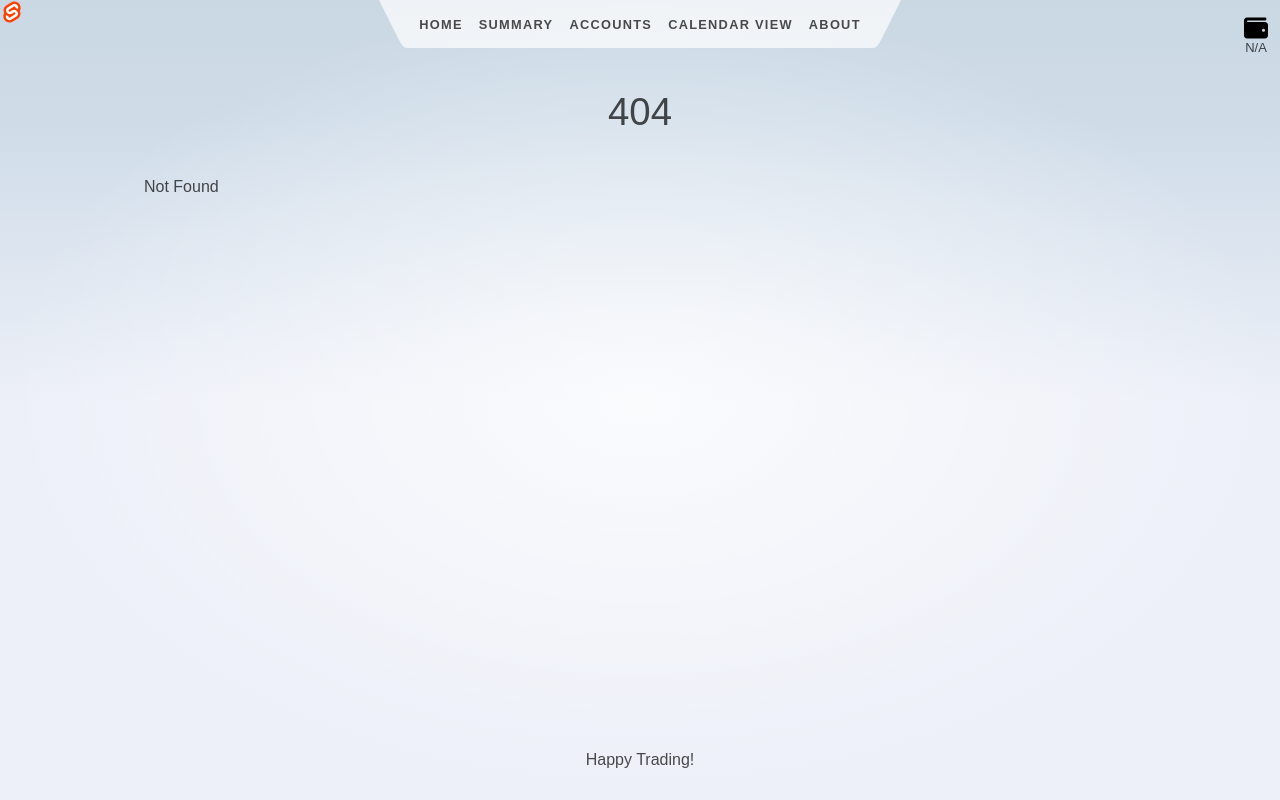
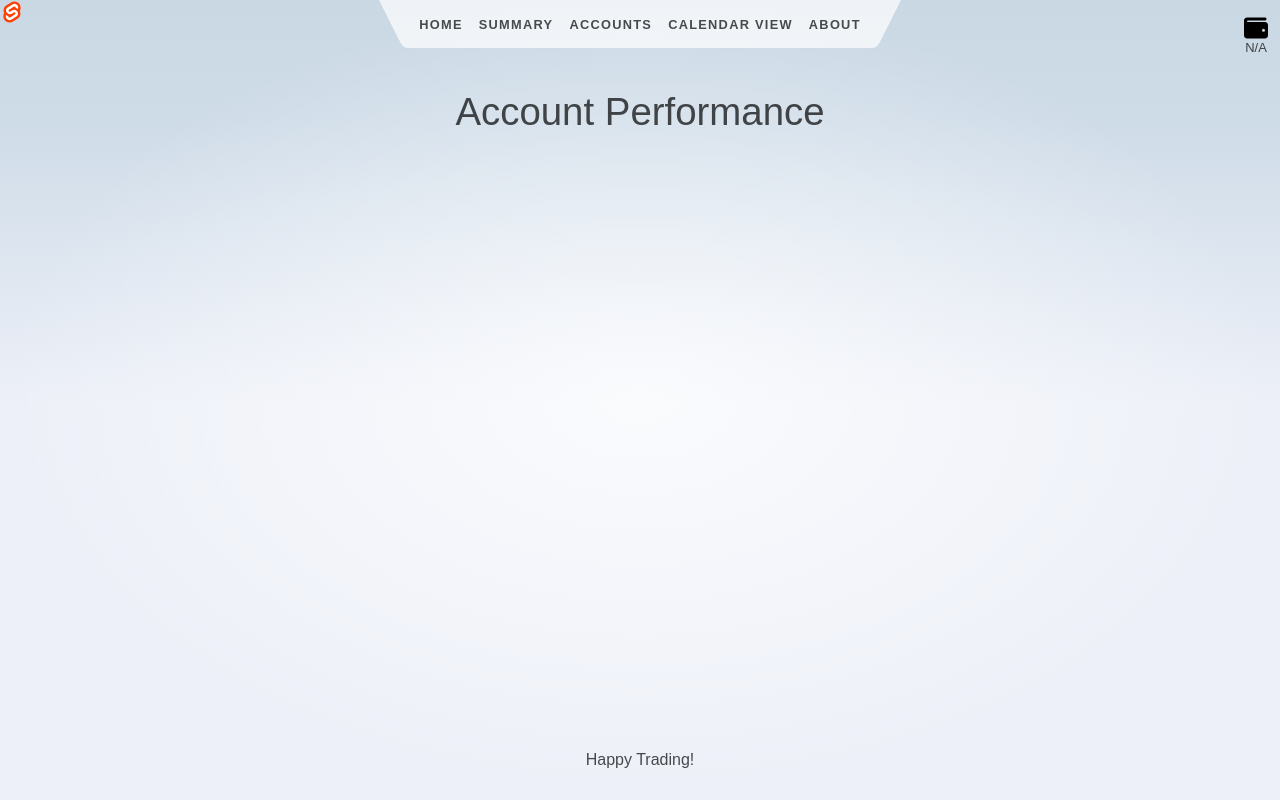
Before and after one commit to belloyang/tradejournal, a SvelteKit app: page /account-performance in a window 1280 px wide. Before the commit this address had no page. Built offline with nearby package versions, Linux system fonts and the light colour scheme.

Commit message:
Add balanceRecord class and account-performance page

```diff
--- /dev/null
+++ b/src/routes/account-performance/+page.svelte
@@ -0,0 +1,6 @@
+<script lang="ts">
+
+</script>
+<div>
+    <h1>Account Performance</h1>
+</div>
```
Also changed, not shown: src/routes/account-performance/balanceRecord.ts (added, +16 -0 lines), 1 other file (tests, documents, lock files or other folders).
